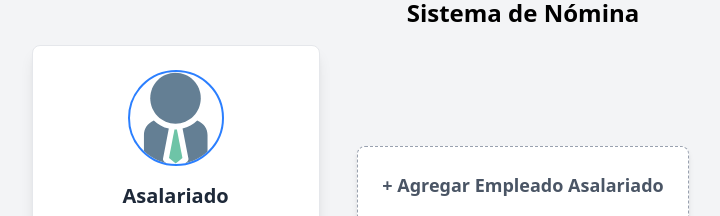
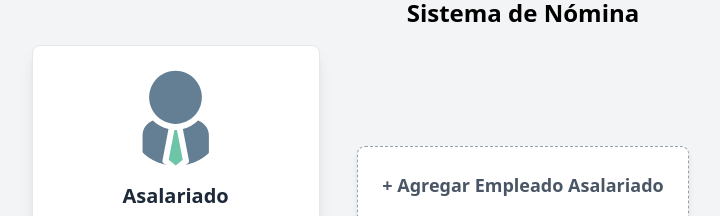
Before and after one commit to JoelDrart/sistema_empleados_visitor, a React (Vite) app: page / in a window 1280 px wide. Both pictures are taken after a click on the element "+ Agregar Empleado Asalariado". Shown: the part 196-412 px from the top of the page, without its empty margins (117-837 px from the left). Built offline with nearby package versions, Linux system fonts and the light colour scheme.

Commit message:
Eliminar el borde azul de la imagen en la tarjeta de empleado

```diff
--- a/src/components/EmployeeCard.tsx
+++ b/src/components/EmployeeCard.tsx
@@ -12,7 +12,7 @@ const EmployeeCard: React.FC<EmployeeCardProps> = ({ employee, salary }) => {
             <img
                 src={empImg}
                 alt="Employee"
-                className="w-24 h-24 mx-auto mb-4 rounded-full border-2 border-blue-500"
+                className="w-24 h-24 mx-auto mb-4 rounded-full"
             />
             <h2 className="text-xl font-semibold text-center text-gray-800 mb-2">
                 {employee.name}
```
